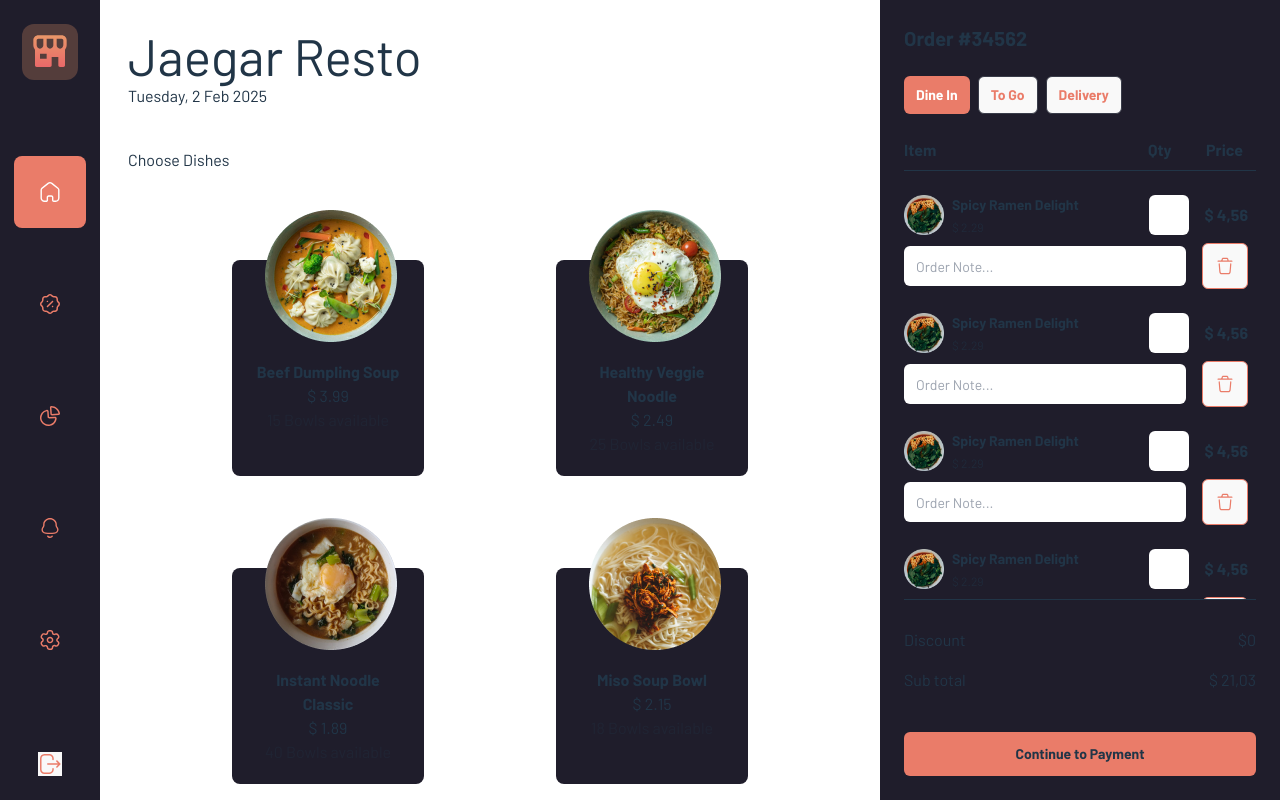
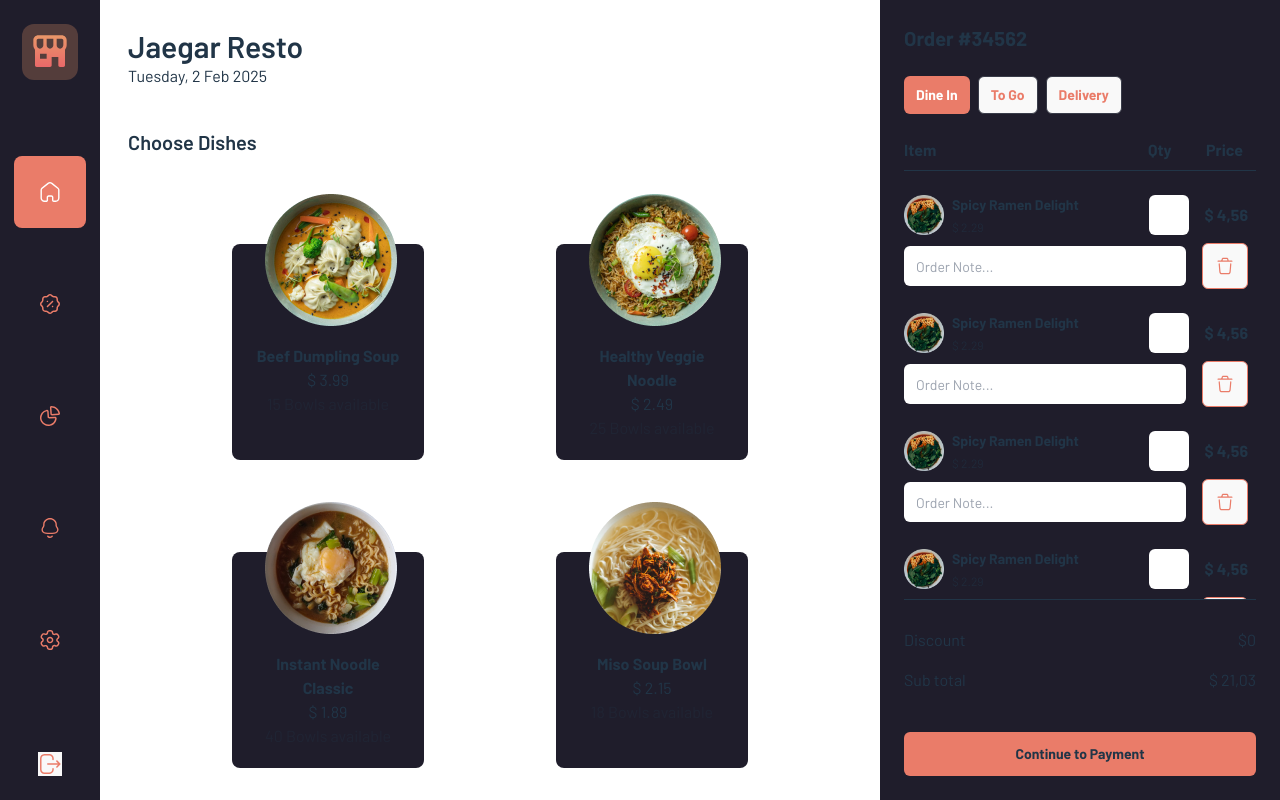
Before and after one commit to tamby1296/Food-EPOS, a React (Vite) app: page / in a window 1280 px wide. Shown: the top 800 px of the page. Built offline with nearby package versions, Linux system fonts and the light colour scheme.

Commit message:
add semibold

```diff
--- a/src/index.css
+++ b/src/index.css
@@ -19,6 +19,17 @@
     font-style: normal;
     font-display: swap;
 }
+
+@font-face {
+    font-family: 'Barlow';
+    src: url('/fonts/Barlow-SemiBold.woff2') format('woff2'),
+        url('/fonts/Barlow-SemiBold.woff') format('woff');
+    font-weight: 600;
+    font-style: normal;
+    font-display: swap;
+}
+
+
 
 :root {
   --kAppWhite: #FFFFFF;
--- a/src/modules/Home/Views/MealList.tsx
+++ b/src/modules/Home/Views/MealList.tsx
@@ -13,7 +13,7 @@ const MealList = () => {
     <div className="p-7">
       <div className="w-full flex justify-between items-center mb-10">
         <div>
-          <h1>Jaegar Resto</h1>
+          <h1 className="text-3xl font-semibold">Jaegar Resto</h1>
           <h2>Tuesday, 2 Feb 2025</h2>
         </div>
         <div>
@@ -21,7 +21,7 @@ const MealList = () => {
         </div>
       </div>
       <div>
-        <h3>Choose Dishes</h3>
+        <h3 className="text-xl font-semibold">Choose Dishes</h3>
         <SelectBox />
       </div>
       {!isLoading && !isError && (
```
Also changed, not shown: public/fonts/Barlow-SemiBold.woff (added), public/fonts/Barlow-SemiBold.woff2 (added).
